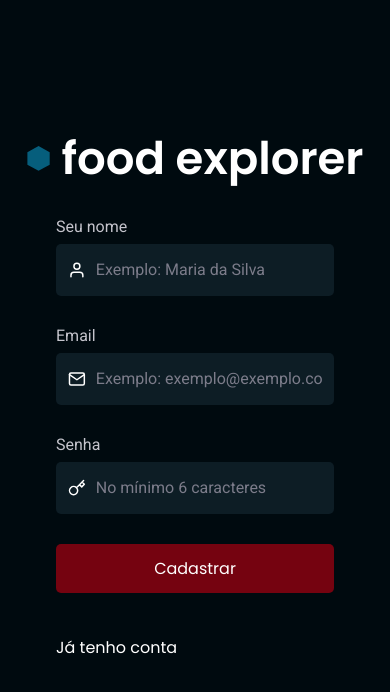
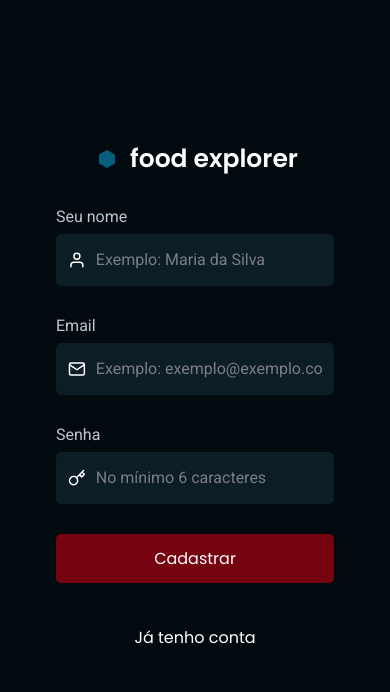
Before and after one commit to Wendell47/Food-Explorer, a React (Vite) app: page /signUp in a window 390 px wide. Shown: the top 692 px of the page. Built offline with nearby package versions, Linux system fonts and the light colour scheme.

Commit message:
fix logo responsive header and footer

```diff
--- a/src/components/Footer/styles.js
+++ b/src/components/Footer/styles.js
@@ -22,12 +22,12 @@ justify-content: space-between;
 }
 
 > span{
-    font-size: clamp(1.2rem, 3vw, 1.4rem);
+    font-size: clamp(1rem, 3vw, 1.4rem);
     color:var(--color-gray-400)
 }
 
-@media (max-width:390px){
+@media (max-width:320px){
     justify-content: center;
-  gap: 2rem;
+  gap: .8rem;
 }
 `
--- a/src/components/Header/styles.js
+++ b/src/components/Header/styles.js
@@ -13,7 +13,7 @@ export const Content = styled.div`
 height: 100%;
 display: flex;
 justify-content:space-between;
-gap:5rem;
+gap: clamp(0px, 2vw, 5rem);
 align-items: center;
 
 
--- a/src/components/Logo/styles.js
+++ b/src/components/Logo/styles.js
@@ -7,19 +7,19 @@ flex-direction: column;
 @media (max-width:600px){
     flex-direction: row;
     align-items: center;
-    gap: 1rem;
+    gap: .8rem;
 }
 
 cursor: pointer;
 > div{
 
 display: flex;
-gap: 10px;
+gap: .8rem;
 align-items: center;
 
 svg{
-    width: clamp(2.5rem, 0.3rem + 1vw, 6rem);
-    height: clamp(2.5rem, 0.3rem + 1vw, 6rem);
+    width: clamp(1.8rem, 0.3rem + 1vw, 6rem);
+    height: clamp(1.8rem, 0.3rem + 1vw, 6rem);
     animation: 900ms backwards 140ms  ease-in-out;
     animation-name: ${({ isAnimated}) => isAnimated ? 'rotate' : ''};
 }
@@ -27,7 +27,7 @@ svg{
 span{
 line-height: 100%;
 position: relative;
-font-size: clamp(1.6rem, 1vw, 4.3rem);
+font-size: clamp(1.4rem, 1vw, 4.3rem);
 font-weight: 600;
 font-family: 'Poppins', sans-serif;
 
@@ -39,7 +39,7 @@ font-family: 'Poppins', sans-serif;
 > span{
 color:#82F3FF;
 font-weight: 300;
-font-size: 1.2rem;
+font-size: 1.1rem;
 text-align: right;
 display: block;
 }
--- a/src/pages/SignIn/styles.js
+++ b/src/pages/SignIn/styles.js
@@ -46,11 +46,15 @@ export const Content = styled.div`
    @media (max-width:869px){
     > div:nth-child(1){
         margin: 0 auto;
+        svg{
+            width: 3rem;
+        }
         span{
-            font-size: 4.5rem;
+            font-size: 2.5rem;
         }
 
     }
+
     h1{
         display: none;
     }
@@ -61,4 +65,17 @@ export const Content = styled.div`
     }
    }
 
+@media (min-width:900px) {
+    > div:nth-child(1){
+
+        svg{
+            width: 5rem;
+            height: 5rem;
+        }
+        span{
+            font-size: 3.5rem;
+        }
+
+    }
+}
 `
--- a/src/pages/SignUp/styles.js
+++ b/src/pages/SignUp/styles.js
@@ -30,7 +30,10 @@ export const Content = styled.div`
         flex-direction: column;
         gap: 3rem;
 
-
+        a {
+            display: flex;
+            justify-content: center;
+        }
     }
    > div:nth-child(2){
     padding: 6.4rem;
@@ -43,11 +46,15 @@ export const Content = styled.div`
    @media (max-width:869px){
     > div:nth-child(1){
         margin: 0 auto;
+        svg{
+            width: 3rem;
+        }
         span{
-            font-size: 4.5rem;
+            font-size: 2.5rem;
         }
 
     }
+
     h1{
         display: none;
     }
@@ -58,4 +65,17 @@ export const Content = styled.div`
     }
    }
 
+@media (min-width:900px) {
+    > div:nth-child(1){
+
+        svg{
+            width: 5rem;
+            height: 5rem;
+        }
+        span{
+            font-size: 3.5rem;
+        }
+
+    }
+}
 `
```
